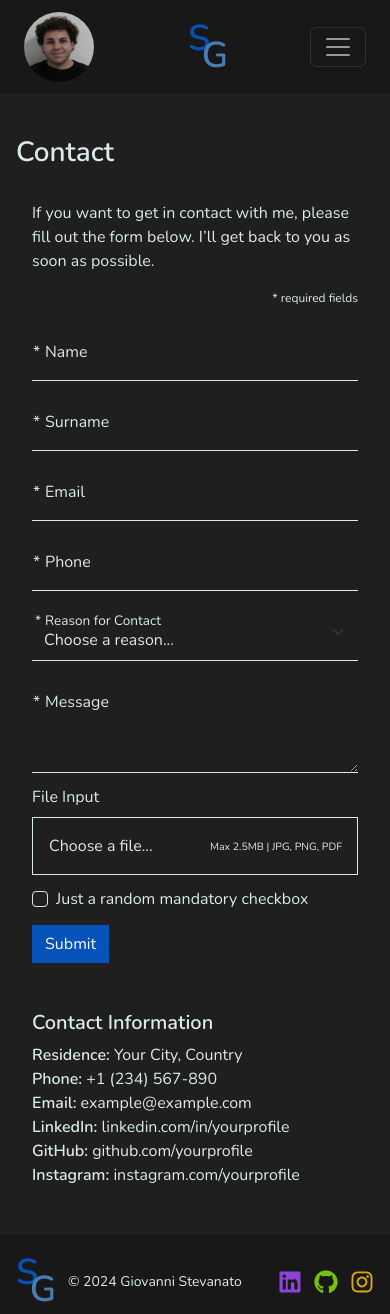
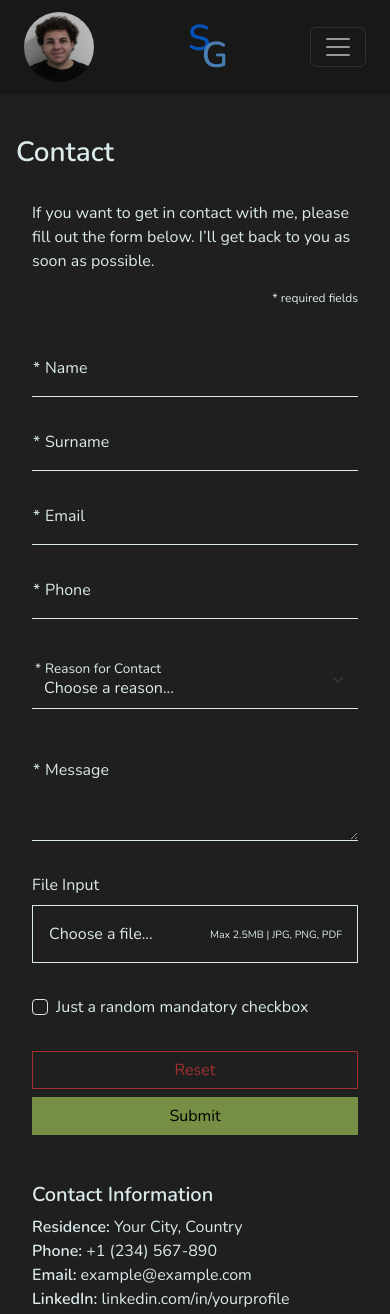
Before and after one commit to giova239/portfolio, a React (Create React App) app: page /contact in a window 390 px wide. Shown: the top 1314 px of the page. Built offline with nearby package versions, Linux system fonts and the light colour scheme.

Commit message:
Improved contact form responsiveness

```diff
--- a/src/components/pages/contact/components/contactForm.jsx
+++ b/src/components/pages/contact/components/contactForm.jsx
@@ -1,5 +1,5 @@
 import React, { useState } from "react";
-import { Button, Form } from "react-bootstrap";
+import { Button, Form, Row, Col } from "react-bootstrap";
 
 function ContactForm() {
   const [validated, setValidated] = useState(false);
@@ -47,8 +47,10 @@ function ContactForm() {
       {/* Disclaimer for required fields */}
       <p className="fs-12 text-end">* required fields</p>
 
+      <Row>
+        <Col md={6}>
           {/* Name Input */}
-      <Form.Group controlId="formName" className="mt-3">
+          <Form.Group controlId="formName" className="mt-4">
             <Form.Floating>
               <Form.Control type="text" placeholder=" " required />
               <Form.Label>Name</Form.Label>
@@ -57,9 +59,10 @@ function ContactForm() {
               </Form.Control.Feedback>
             </Form.Floating>
           </Form.Group>
-
+        </Col>
+        <Col md={6}>
           {/* Surname Input */}
-      <Form.Group controlId="formSurname" className="mt-3">
+          <Form.Group controlId="formSurname" className="mt-4">
             <Form.Floating>
               <Form.Control type="text" placeholder=" " required />
               <Form.Label>Surname</Form.Label>
@@ -68,9 +71,11 @@ function ContactForm() {
               </Form.Control.Feedback>
             </Form.Floating>
           </Form.Group>
+        </Col>
+      </Row>
 
       {/* Email Input */}
-      <Form.Group controlId="formEmail" className="mt-3">
+      <Form.Group controlId="formEmail" className="mt-4">
         <Form.Floating>
           <Form.Control type="email" placeholder=" " required />
           <Form.Label>Email</Form.Label>
@@ -81,7 +86,7 @@ function ContactForm() {
       </Form.Group>
 
       {/* Phone Input */}
-      <Form.Group controlId="formPhone" className="mt-3">
+      <Form.Group controlId="formPhone" className="mt-4">
         <Form.Floating>
           <Form.Control
             type="tel"
@@ -97,7 +102,7 @@ function ContactForm() {
       </Form.Group>
 
       {/* Reason for Contact Select */}
-      <Form.Group controlId="formReason" className="mt-3">
+      <Form.Group controlId="formReason" className="mt-6">
         <Form.Floating>
           <Form.Select required>
             <option value="">Choose a reason...</option>
@@ -113,7 +118,7 @@ function ContactForm() {
       </Form.Group>
 
       {/* Message Textarea */}
-      <Form.Group controlId="formMessage" className="mt-3">
+      <Form.Group controlId="formMessage" className="mt-6">
         <Form.Floating>
           <Form.Control
             as="textarea"
@@ -129,7 +134,7 @@ function ContactForm() {
       </Form.Group>
 
       {/* Optional File Input */}
-      <Form.Group controlId="formFile" className="mt-3 position-relative">
+      <Form.Group controlId="formFile" className="mt-6 position-relative">
         <Form.Label>File Input</Form.Label>
         <div
           className={`custom-file-input ${
@@ -156,7 +161,7 @@ function ContactForm() {
       </Form.Group>
 
       {/* Mandatory checkbox */}
-      <Form.Group controlId="formOptions" className="mt-3">
+      <Form.Group controlId="formOptions" className="mt-6">
         <Form.Check
           type="checkbox"
           id="checkboxMandatory"
@@ -165,10 +170,19 @@ function ContactForm() {
         />
       </Form.Group>
 
-      {/* Submit Button */}
-      <Button variant="primary" className="mt-3" type="submit">
+      {/* Buttons */}
+      <Row className="mt-6">
+        <Col md={6}>
+          <Button type="reset" variant="outline-danger" className="w-100 mb-2">
+            Reset
+          </Button>
+        </Col>
+        <Col md={6}>
+          <Button type="submit" variant="success" className="w-100">
             Submit
           </Button>
+        </Col>
+      </Row>
     </Form>
   );
 }
```
Lines whose indentation alone changed are shown as unchanged.
